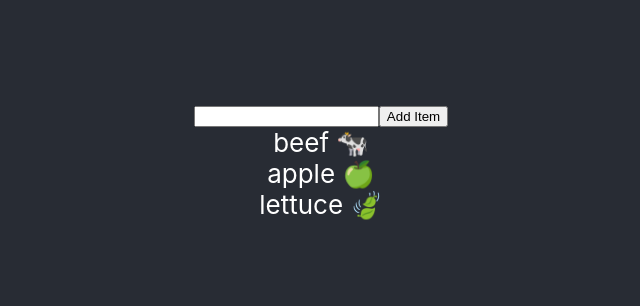
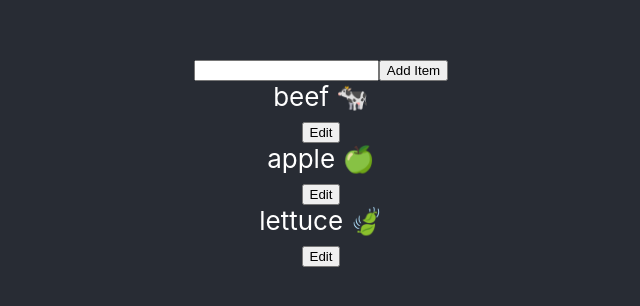
Before and after one commit to james-demiraiakian/10-adv-react-shoppinglist, a React (Create React App) app: page / in a window 1280 px wide. Shown: the part 242-548 px from the top of the page, without its empty margins (319-959 px from the left). Built offline with nearby package versions, Linux system fonts and the light colour scheme.

Commit message:
edit tiems is work

```diff
--- a/src/components/Item.jsx
+++ b/src/components/Item.jsx
@@ -1,7 +1,36 @@
+import { useState } from 'react';
+
 export default function Item({ item, onEdit, onDelete }) {
+  const [isEdit, setIsEdit] = useState(false);
+  let content;
+
+  if (!isEdit) {
+    content = (
+      <div>
+        <button type="button" onClick={() => setIsEdit(true)}>
+          Edit
+        </button>
+      </div>
+    );
+  } else {
+    content = (
+      <div>
+        <input
+          type="text"
+          value={item.text}
+          onChange={(e) => onEdit({ ...item, text: e.target.value })}
+        />
+        <button type="button" onClick={() => setIsEdit(false)}>
+          Save
+        </button>
+      </div>
+    );
+  }
+
   return (
     <div>
       <span>{item.text}</span>
+      {content}
     </div>
   );
 }
```
